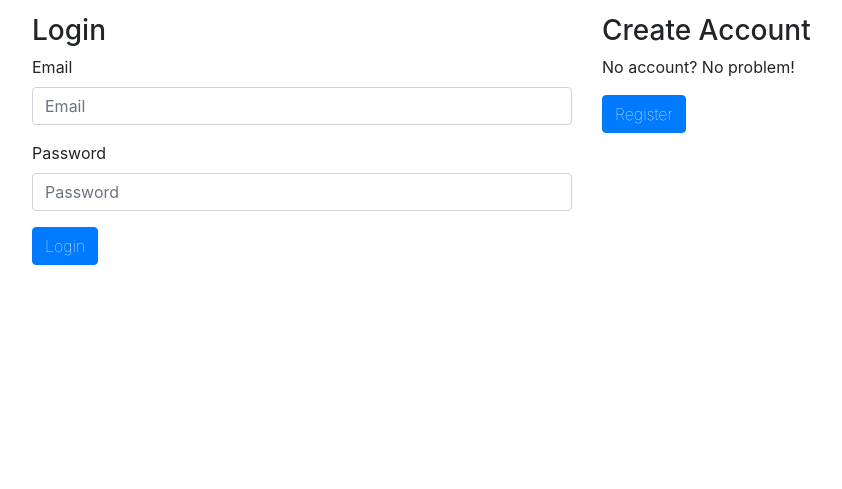
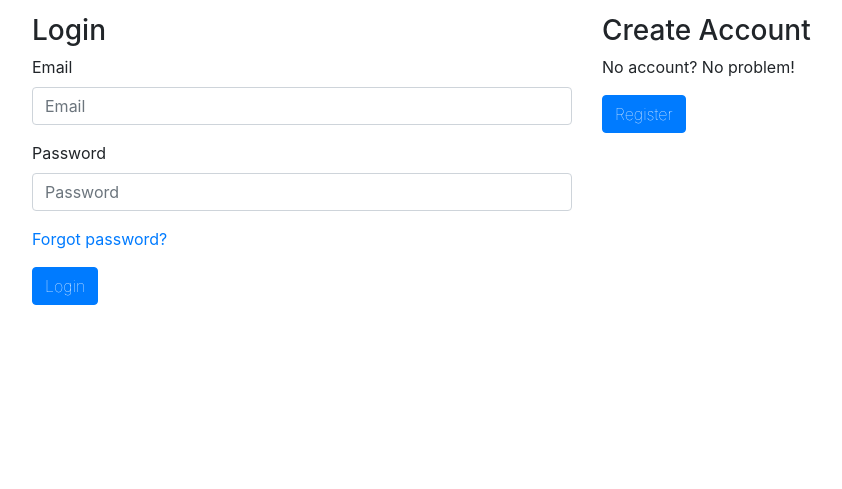
Before and after one commit to liam-bates/auto_maint, a Flask app: page / in a window 1280 px wide. Shown: the part 220-709 px from the top of the page, without its empty margins (53-895 px from the left). Run offline with Flask 2, Linux system fonts and the light colour scheme; some libraries are stand-ins or nearby versions.

Commit message:
Working index form html

```diff
--- a/auto_maint/forms.py
+++ b/auto_maint/forms.py
@@ -293,3 +293,9 @@ class UpdatePassword(FlaskForm):
     confirm = PasswordField(
         validators=[DataRequired()], description='Confirm New Password')
     submit_password = SubmitField('Update Password')
+
+class ForgotPassword(FlaskForm):
+    email = StringField(
+        'Email', [DataRequired(), Email(), user_authenticate],
+        description='Email')
+    submit_forgot = SubmitField('Send Reset Email')
--- a/auto_maint/templates/index.html
+++ b/auto_maint/templates/index.html
@@ -4,7 +4,7 @@
 
 {% block main %}
 
-
+{% from "_formbuilder.html" import render_field %}
 
 <div class="modal fade" id="RegisterModal" role="dialog">
     <div class="modal-dialog">
@@ -16,7 +16,6 @@
             </div>
             <div class="modal-body">
                 <p>Please enter your information below to register a new account.</p>
-                {% from "_formbuilder.html" import render_field %}
                 <form method="post" id="RegisterForm">
                     {{ reg_form.csrf_token }}
                     {{ render_field(reg_form.email, help='An email address to login and for notifications to be sent to.') }}
@@ -26,6 +25,28 @@
             </div>
             <div class="modal-footer">
                 <button type="submit" id="submit_registration" class="btn btn-primary">Register</button>
+            </div>
+            </form>
+        </div>
+    </div>
+</div>
+
+<div class="modal fade" id="ForgotModal" role="dialog">
+    <div class="modal-dialog">
+        <!-- Modal content-->
+        <div class="modal-content">
+            <div class="modal-header">
+                <h4 class="modal-title">Forgot Password</h4>
+                <button type="button" class="close" data-dismiss="modal">&times;</button>
+            </div>
+            <div class="modal-body">
+                <p>Please enter your registered email below to send a password reset link to your email address.</p>
+                <form method="post" id="RegisterForm">
+                    {{ forgot_form.csrf_token }}
+                    {{ render_field(forgot_form.email) }}
+            </div>
+            <div class="modal-footer">
+                {{ forgot_form.submit_forgot(class="btn btn-primary") }}
             </div>
             </form>
         </div>
@@ -44,6 +65,7 @@
             {{ login_form.csrf_token }}
             {{ render_field(login_form.email) }}
             {{ render_field(login_form.password) }}
+            <p><a href="" data-toggle="modal" data-target="#ForgotModal">Forgot password?</a></p>
             <button type="submit" class="btn btn-primary" name="submit_login" value="Login">Login</button>
         </form>
     </div>
--- a/auto_maint/views.py
+++ b/auto_maint/views.py
@@ -5,11 +5,10 @@ from flask import flash, jsonify, redirect, render_template, request, session
 from werkzeug.security import generate_password_hash
 
 from auto_maint import app, db, ts
-from auto_maint.forms import (AddVehicleForm, EditMaintenanceForm,
-                              EditVehicleForm, LoginForm, NewLogForm,
-                              NewMaintenanceForm, NewOdometerForm,
-                              RegistrationForm, UpdateEmail, UpdateName,
-                              UpdatePassword)
+from auto_maint.forms import (
+    AddVehicleForm, EditMaintenanceForm, EditVehicleForm, LoginForm,
+    NewLogForm, NewMaintenanceForm, NewOdometerForm, RegistrationForm,
+    UpdateEmail, UpdateName, UpdatePassword, ForgotPassword)
 from auto_maint.helpers import login_required, standard_schedule
 from auto_maint.models import Log, Maintenance, Odometer, User, Vehicle
 
@@ -35,6 +34,7 @@ def index():
     # Get the form data
     registration_form = RegistrationForm(request.form)
     login_form = LoginForm(request.form)
+    forgot_form = ForgotPassword(request.form)
 
     # If login form validated move to home page
     if login_form.submit_login.data and login_form.validate_on_submit():
@@ -68,7 +68,10 @@ def index():
 
     # Otherwise render the index page
     return render_template(
-        'index.html', login_form=login_form, reg_form=registration_form)
+        'index.html',
+        login_form=login_form,
+        reg_form=registration_form,
+        forgot_form=forgot_form)
 
 
 @app.route('/confirm/<token>')
```
